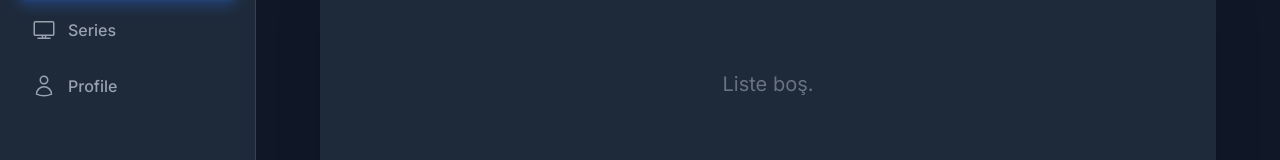
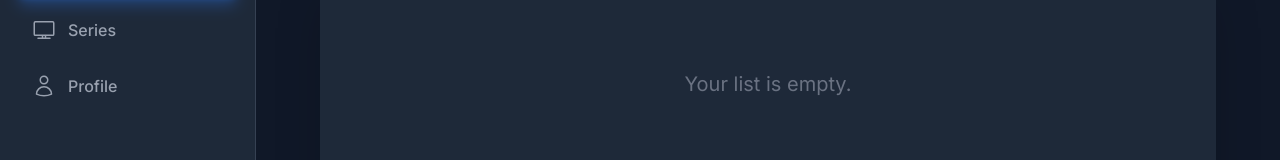
Before and after one commit to crusinistaken/movie-series-diary, a Next.js app: page /dashboard/movies in a window 1280 px wide. Shown: the part 202-362 px from the top of the page. Built offline with nearby package versions, Linux system fonts and the light colour scheme.

Commit message:
Liste bos yazisi Ingilizceye cevrildi

```diff
--- a/app/dashboard/[category]/page.tsx
+++ b/app/dashboard/[category]/page.tsx
@@ -231,7 +231,7 @@ export default function CategoryPage() {
                 // Mobilde tek sütun (grid-cols-1), Masaüstünde iki sütun (md:grid-cols-2)
                 <div className="grid grid-cols-1 md:grid-cols-2 gap-3 md:gap-4">
                     {filteredList.length > 0 ? ( filteredList.map((item) => ( <SavedCard key={item._id} item={item} isMovie={isMovie} onRefresh={fetchMyList} /> )) ) : (
-                        <div className="col-span-1 md:col-span-2 text-center py-20 text-gray-500"><p className="text-xl mb-2">Liste boş.</p></div>
+                        <div className="col-span-1 md:col-span-2 text-center py-20 text-gray-500"><p className="text-xl mb-2">Your list is empty.</p></div>
                     )}
                 </div>
             )}
```
